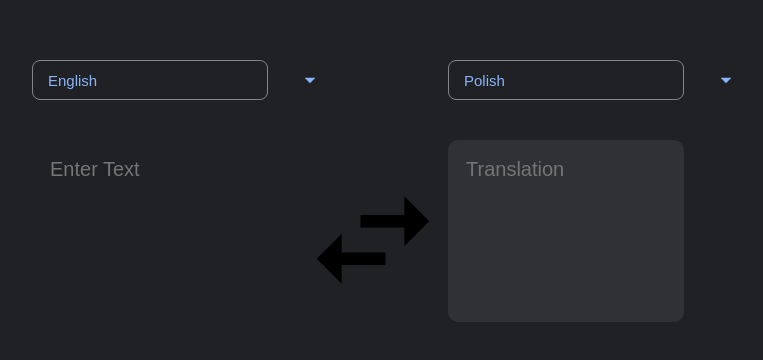
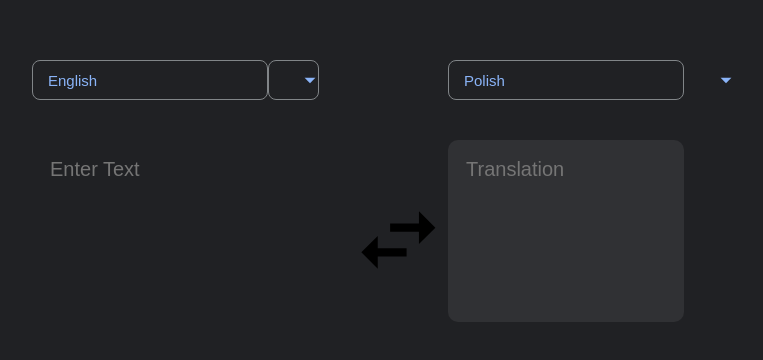
Before and after one commit to oaat9309/Google-Translate-App, a React (Create React App) app: page / in a window 1280 px wide. Shown: the part 160-520 px from the top of the page, without its empty margins (282-1045 px from the left). Built offline with nearby package versions, Linux system fonts and the light colour scheme.

Commit message:
feat: App.js edited for Modal.js

```diff
--- a/src/App.js
+++ b/src/App.js
@@ -13,16 +13,23 @@ function App() {
     setInputLanguage(outputLanguage);
     setOutputLanguage(inputLanguage);
   };
+  console.log("showModal", showModal);
   return (
     <div className="app">
+      {!showModal && (
+        <>
           <TextBox
             selectedLanguage={inputLanguage}
             style="input"
             setShowModal={setShowModal}
           />
+          <Modal />
           <div className="arrow-container" onClick={handleClick}></div>
           <Arrows />
           <TextBox selectedLanguage={outputLanguage} style="output" />
+        </>
+      )}
+      {showModal && <Modal />}
     </div>
   );
 }
```
Lines whose indentation alone changed are shown as unchanged.
